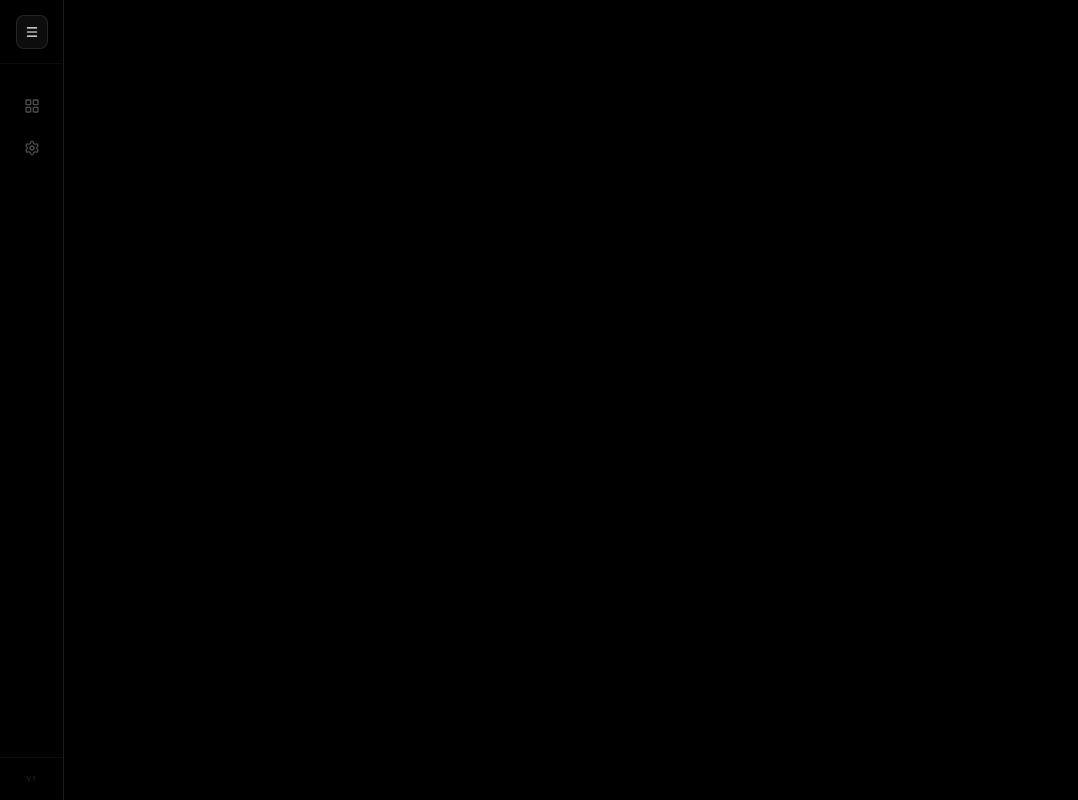
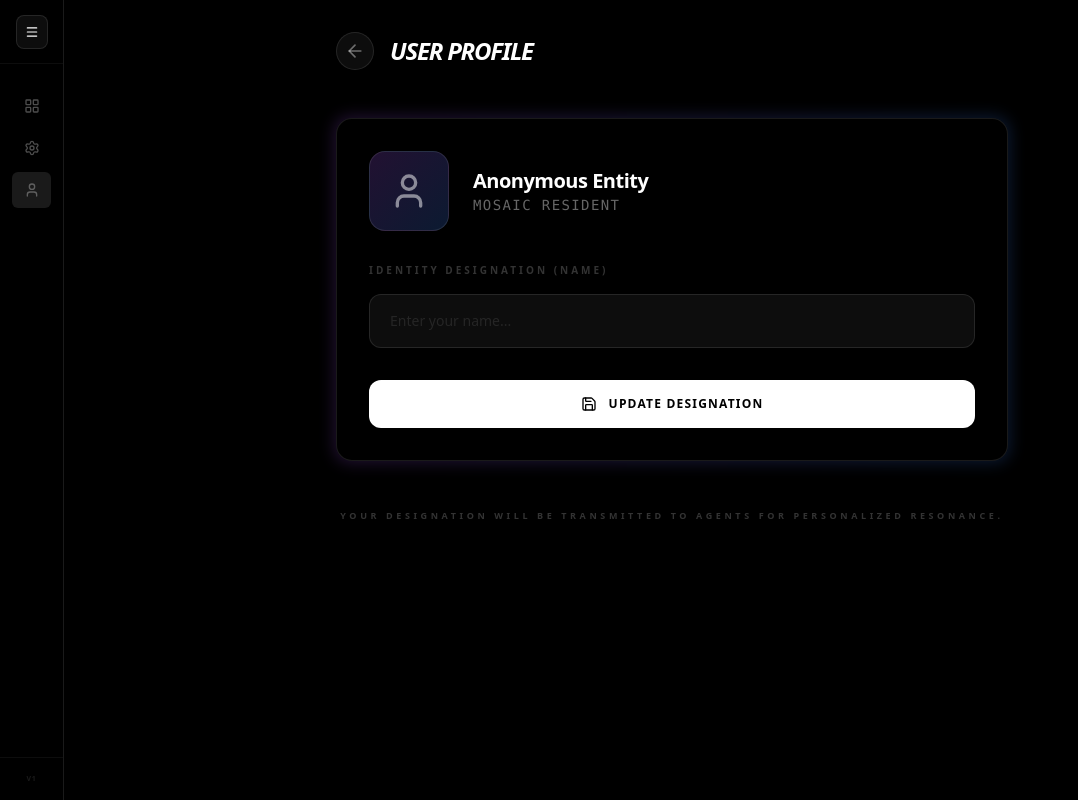
Before and after one commit to methil-group/mosaic, a Nuxt app in the folder mosaic-front/: page /profile in a window 1280 px wide. Before the commit this address had no page. Shown: the whole page, without its empty margins (0-1078 px from the left). Built offline with nearby package versions, Linux system fonts and the light colour scheme.

Commit message:
WIP : work on 'profile'

```diff
--- a/mosaic-front/app/components/AppSidebar.vue
+++ b/mosaic-front/app/components/AppSidebar.vue
@@ -2,7 +2,7 @@
 import { ref, computed } from 'vue'
 import { useAgentStore } from '~/stores/agent'
 import { useRoute } from 'vue-router'
-import { Sparkles, Plus, LayoutGrid, Menu, X, Bot, Eye, EyeOff, Settings } from 'lucide-vue-next'
+import { Sparkles, Plus, LayoutGrid, Menu, X, Bot, Eye, EyeOff, Settings, User } from 'lucide-vue-next'
 
 const store = useAgentStore()
 const route = useRoute()
@@ -133,6 +133,13 @@ const toggleVisibility = (id: string) => {
                         <span v-if="isSidebarExpanded"
                             class="animate-in slide-in-from-left-2 duration-300 truncate">Settings</span>
                     </NuxtLink>
+                    <NuxtLink to="/profile" v-tooltip="!isSidebarExpanded ? 'Profile' : null"
+                        class="w-full flex items-center gap-3 px-3 py-2.5 rounded-md text-white/30 hover:text-white hover:bg-white/5 transition-all text-xs font-bold uppercase tracking-widest overflow-hidden"
+                        active-class="bg-white/10 text-white">
+                        <User class="w-4 h-4 shrink-0" />
+                        <span v-if="isSidebarExpanded"
+                            class="animate-in slide-in-from-left-2 duration-300 truncate">Profile</span>
+                    </NuxtLink>
                 </div>
             </div>
         </nav>
--- /dev/null
+++ b/mosaic-front/app/pages/profile.vue
@@ -0,0 +1,72 @@
+<script setup lang="ts">
+import { useUserStore } from '~/stores/user'
+import { User, Save, ArrowLeft } from 'lucide-vue-next'
+
+const userStore = useUserStore()
+const nameInput = ref(userStore.userName)
+
+const saveProfile = () => {
+    userStore.setUserName(nameInput.value)
+}
+</script>
+
+<template>
+    <div class="min-h-screen bg-black text-white p-8 font-sans selection:bg-purple-500/30">
+        <div class="max-w-2xl mx-auto space-y-12">
+            <!-- Header -->
+            <header class="flex items-center justify-between">
+                <div class="flex items-center gap-4">
+                    <NuxtLink to="/" class="p-2 rounded-full bg-white/5 border border-white/10 hover:bg-white/10 transition-all group">
+                        <ArrowLeft class="w-5 h-5 text-white/40 group-hover:text-white" />
+                    </NuxtLink>
+                    <h1 class="text-2xl font-black tracking-tighter uppercase italic">User Profile</h1>
+                </div>
+            </header>
+
+            <!-- Profile Card -->
+            <section class="relative group">
+                <div class="absolute -inset-0.5 bg-gradient-to-r from-purple-500 to-blue-500 rounded-2xl blur opacity-20 group-hover:opacity-40 transition duration-1000"></div>
+                <div class="relative bg-black border border-white/10 rounded-2xl p-8 space-y-8 backdrop-blur-3xl">
+
+                    <div class="flex items-center gap-6">
+                        <div class="w-20 h-20 rounded-2xl bg-gradient-to-br from-purple-500/20 to-blue-500/20 border border-white/10 flex items-center justify-center relative overflow-hidden group/avatar">
+                           <div class="absolute inset-0 bg-gradient-to-br from-purple-500 to-blue-500 opacity-0 group-hover/avatar:opacity-20 transition-opacity duration-500"></div>
+                           <User class="w-10 h-10 text-white/50 group-hover/avatar:text-white transition-colors duration-500" />
+                        </div>
+                        <div>
+                            <h2 class="text-xl font-bold tracking-tight">{{ userStore.userName || 'Anonymous Entity' }}</h2>
+                            <p class="text-sm text-white/40 font-mono uppercase tracking-widest">Mosaic Resident</p>
+                        </div>
+                    </div>
+
+                    <div class="space-y-4">
+                        <label class="block text-[10px] font-black uppercase tracking-[0.3em] text-white/20">Identity Designation (Name)</label>
+                        <div class="relative">
+                            <input
+                                v-model="nameInput"
+                                type="text"
+                                placeholder="Enter your name..."
+                                class="w-full bg-white/5 border border-white/10 rounded-xl px-5 py-4 text-sm font-medium focus:outline-none focus:ring-2 focus:ring-purple-500/50 focus:border-purple-500/50 transition-all placeholder:text-white/10"
+                            />
+                        </div>
+                    </div>
+
+                    <button
+                        @click="saveProfile"
+                        class="w-full flex items-center justify-center gap-3 bg-white text-black font-black uppercase tracking-widest text-xs py-4 rounded-xl hover:bg-purple-500 hover:text-white transition-all duration-300 active:scale-[0.98]"
+                    >
+                        <Save class="w-4 h-4" />
+                        Update Designation
+                    </button>
+                </div>
+            </section>
+
+            <!-- Info -->
+            <footer class="text-center space-y-2">
+                <p class="text-[9px] font-bold text-white/20 uppercase tracking-[0.4em]">
+                    Your designation will be transmitted to agents for personalized resonance.
+                </p>
+            </footer>
+        </div>
+    </div>
+</template>
--- a/mosaic-front/app/stores/agent.ts
+++ b/mosaic-front/app/stores/agent.ts
@@ -1,4 +1,5 @@
 import { defineStore } from 'pinia'
+import { useUserStore } from './user'
 
 export type AgentEvent =
   | { type: 'token', data: string }
@@ -118,13 +119,15 @@ export const useAgentStore = defineStore('agent', {
       instance.messages.push(assistantMessage)
 
       try {
+        const userStore = useUserStore()
         const response = await fetch(`${this.backendUrl}/agent`, {
           method: 'POST',
           headers: { 'Content-Type': 'application/json' },
           body: JSON.stringify({
             user_prompt: prompt,
             workspace: instance.currentWorkspace,
-            model_id: instance.currentModel
+            model_id: instance.currentModel,
+            user_name: userStore.userName || 'User'
           })
         })
 
--- /dev/null
+++ b/mosaic-front/app/stores/user.ts
@@ -0,0 +1,19 @@
+import { defineStore } from 'pinia'
+import { ref, watch } from 'vue'
+
+export const useUserStore = defineStore('user', () => {
+    const userName = ref<string>(localStorage.getItem('mosaic_user_name') || '')
+
+    watch(userName, (newName) => {
+        localStorage.setItem('mosaic_user_name', newName)
+    })
+
+    const setUserName = (name: string) => {
+        userName.value = name
+    }
+
+    return {
+        userName,
+        setUserName
+    }
+})
```
Also changed, not shown: 1 other file (tests, documents, lock files or other folders). Lines whose indentation alone changed are shown as unchanged.
